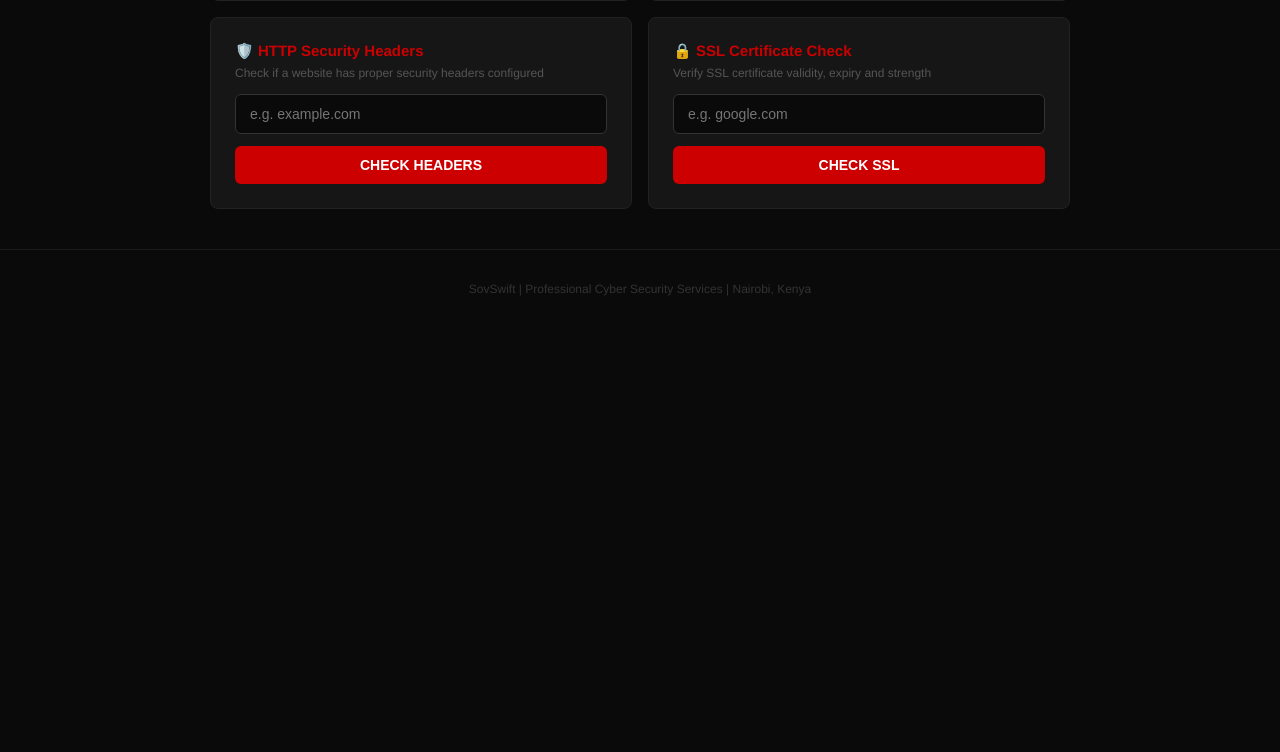
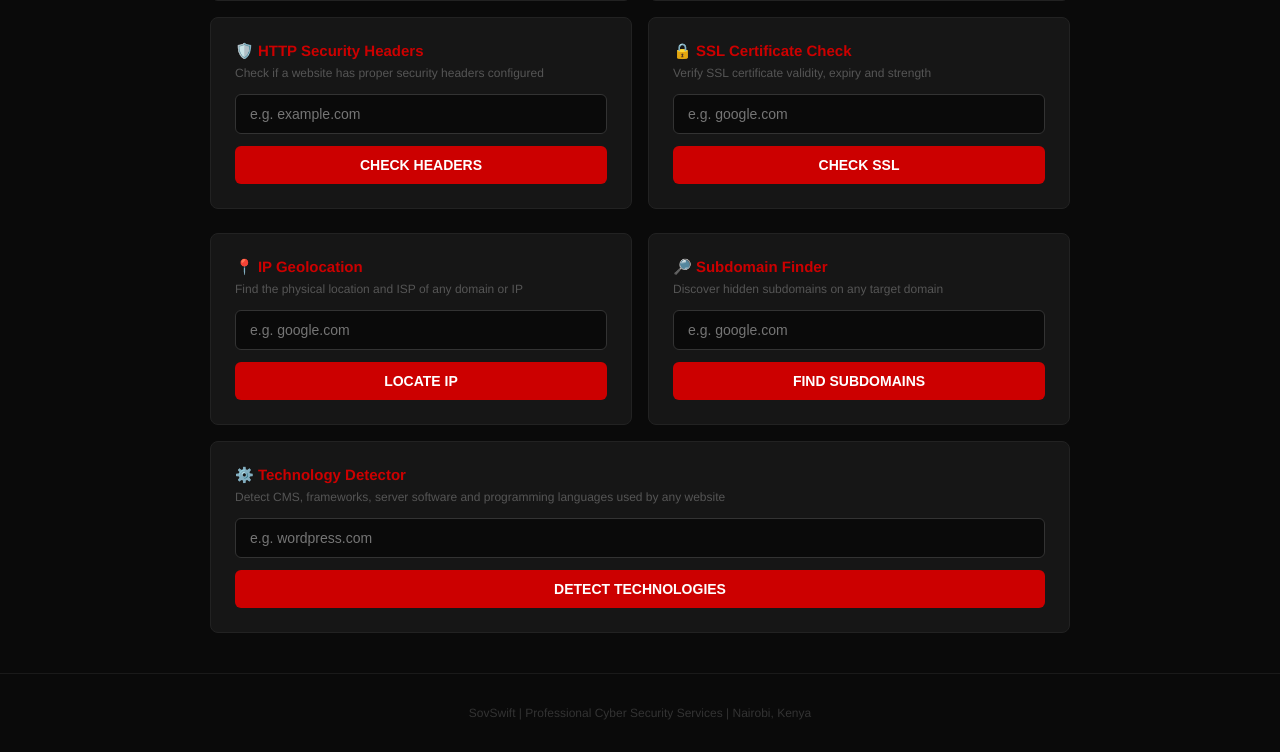
Before and after one commit to elvismogere/sovswift-toolkit, a Flask app: page / in a window 1280 px wide. Shown: the part 516-1268 px from the top of the page. Before the commit the page ends 812 px from the top, so only its background shows below. Run offline with Flask 3, Linux system fonts and the light colour scheme.

Commit message:
v7.0 - 8 tools added, 5 fully working

```diff
--- a/webapp/app.py
+++ b/webapp/app.py
@@ -225,3 +225,89 @@ def download(filename):
 if __name__ == "__main__":
     import os
     app.run(debug=False, host="0.0.0.0", port=int(os.environ.get("PORT", 5000)))
+
+@app.route("/ipgeo", methods=["POST"])
+def ip_geo():
+    target = request.form.get("target", "").strip()
+    if not target:
+        return jsonify({"error": "No target provided"})
+    try:
+        import urllib.request
+        ip = socket.gethostbyname(target) if not target.replace(".","").isdigit() else target
+        with urllib.request.urlopen(f"http://ip-api.com/json/{ip}?fields=country,regionName,city,isp,org,as,query", timeout=5) as r:
+            data = json.loads(r.read().decode())
+            return jsonify({"target": target, "ip": ip, "country": data.get("country","Unknown"), "region": data.get("regionName","Unknown"), "city": data.get("city","Unknown"), "isp": data.get("isp","Unknown"), "org": data.get("org","Unknown")})
+    except Exception as e:
+        return jsonify({"error": str(e)})
+
+@app.route("/subdomains", methods=["POST"])
+def subdomain_finder():
+    target = request.form.get("target", "").strip()
+    if not target:
+        return jsonify({"error": "No target provided"})
+    target = target.replace("https://","").replace("http://","").split("/")[0]
+    try:
+        found = []
+        common_subs = ["www","mail","ftp","admin","webmail","smtp","blog","dev","staging","api","shop","portal","vpn","test","demo","beta","app","mobile","cdn","static","media","secure","login","dashboard","cpanel","forum","support","help","wiki"]
+        for sub in common_subs:
+            try:
+                full = f"{sub}.{target}"
+                ip = socket.gethostbyname(full)
+                found.append({"subdomain": full, "ip": ip})
+            except:
+                pass
+        return jsonify({"target": target, "found": found, "count": len(found)})
+    except Exception as e:
+        return jsonify({"error": str(e)})
+
+@app.route("/techdetect", methods=["POST"])
+def tech_detect():
+    target = request.form.get("target", "").strip()
+    if not target:
+        return jsonify({"error": "No target provided"})
+    try:
+        import urllib.request
+        url = target if target.startswith("http") else f"http://{target}"
+        req = urllib.request.Request(url, headers={"User-Agent": "Mozilla/5.0"})
+        with urllib.request.urlopen(req, timeout=5) as r:
+            headers = dict(r.headers)
+            body = r.read(5000).decode(errors="ignore").lower()
+        tech = []
+        server = headers.get("Server","")
+        if server:
+            tech.append({"name": server, "category": "Web Server"})
+        powered = headers.get("X-Powered-By","")
+        if powered:
+            tech.append({"name": powered, "category": "Framework"})
+        cms_signatures = {
+            "WordPress": ["wp-content","wp-includes"],
+            "Joomla": ["joomla","/components/com_"],
+            "Drupal": ["drupal","sites/default/files"],
+            "Shopify": ["cdn.shopify.com"],
+            "Wix": ["wix.com"],
+            "Squarespace": ["squarespace.com"],
+            "Laravel": ["laravel_session"],
+            "Django": ["csrfmiddlewaretoken"],
+            "React": ["react","__react"],
+            "Vue.js": ["vue.js"],
+            "Angular": ["ng-version"],
+            "Bootstrap": ["bootstrap.min.css"],
+            "jQuery": ["jquery.min.js"],
+        }
+        for cms, sigs in cms_signatures.items():
+            for sig in sigs:
+                if sig in body:
+                    tech.append({"name": cms, "category": "CMS/Framework"})
+                    break
+        cookies = headers.get("Set-Cookie","")
+        if "PHPSESSID" in cookies:
+            tech.append({"name": "PHP", "category": "Language"})
+        seen = set()
+        unique_tech = []
+        for t in tech:
+            if t["name"] not in seen:
+                seen.add(t["name"])
+                unique_tech.append(t)
+        return jsonify({"target": target, "technologies": unique_tech, "count": len(unique_tech)})
+    except Exception as e:
+        return jsonify({"error": f"Could not detect: {str(e)}"})
--- a/webapp/templates/index.html
+++ b/webapp/templates/index.html
@@ -115,6 +115,41 @@
         </div>
 
     </div>
+
+    <div class="tools-grid">
+
+        <!-- IP Geolocation -->
+        <div class="card">
+            <h2>📍 IP Geolocation</h2>
+            <p>Find the physical location and ISP of any domain or IP</p>
+            <input type="text" id="ipgeo-target" placeholder="e.g. google.com" />
+            <button onclick="runIPGeo()">LOCATE IP</button>
+            <div class="loading" id="ipgeo-loading"><span class="spinner"></span>Locating...</div>
+            <div class="result-box" id="ipgeo-results"></div>
+        </div>
+
+        <!-- Subdomain Finder -->
+        <div class="card">
+            <h2>🔎 Subdomain Finder</h2>
+            <p>Discover hidden subdomains on any target domain</p>
+            <input type="text" id="sub-target" placeholder="e.g. google.com" />
+            <button onclick="runSubdomains()">FIND SUBDOMAINS</button>
+            <div class="loading" id="sub-loading"><span class="spinner"></span>Scanning subdomains...</div>
+            <div class="result-box" id="sub-results"></div>
+        </div>
+
+        <!-- Technology Detector -->
+        <div class="card full-width">
+            <h2>⚙️ Technology Detector</h2>
+            <p>Detect CMS, frameworks, server software and programming languages used by any website</p>
+            <input type="text" id="tech-target" placeholder="e.g. wordpress.com" />
+            <button onclick="runTechDetect()">DETECT TECHNOLOGIES</button>
+            <div class="loading" id="tech-loading"><span class="spinner"></span>Detecting technologies...</div>
+            <div class="result-box" id="tech-results"></div>
+        </div>
+
+    </div>
+
 </div>
 
 <footer>SovSwift | Professional Cyber Security Services | Nairobi, Kenya</footer>
@@ -244,8 +279,75 @@ document.addEventListener("keypress", function(e) {
         if (active.id === "whois-target") runWHOIS();
         if (active.id === "headers-target") runHeaders();
         if (active.id === "ssl-target") runSSL();
+        if (active.id === "ipgeo-target") runIPGeo();
+        if (active.id === "sub-target") runSubdomains();
+        if (active.id === "tech-target") runTechDetect();
     }
 });
+
+async function runIPGeo() {
+    const target = document.getElementById("ipgeo-target").value.trim();
+    if (!target) return alert("Enter a target");
+    show("ipgeo-loading"); hide("ipgeo-results");
+    try {
+        const data = await postForm("/ipgeo", target);
+        if (data.error) return alert(data.error);
+        document.getElementById("ipgeo-results").innerHTML = `
+            <div class="row"><span class="label">Target</span><span class="value">${data.target}</span></div>
+            <div class="row"><span class="label">IP</span><span class="value">${data.ip}</span></div>
+            <div class="row"><span class="label">Country</span><span class="value">${data.country}</span></div>
+            <div class="row"><span class="label">Region</span><span class="value">${data.region}</span></div>
+            <div class="row"><span class="label">City</span><span class="value">${data.city}</span></div>
+            <div class="row"><span class="label">ISP</span><span class="value">${data.isp}</span></div>
+            <div class="row"><span class="label">Organisation</span><span class="value">${data.org}</span></div>
+        `;
+        show("ipgeo-results");
+    } catch(e) { alert("Geolocation failed"); }
+    finally { hide("ipgeo-loading"); }
+}
+
+async function runSubdomains() {
+    const target = document.getElementById("sub-target").value.trim();
+    if (!target) return alert("Enter a domain");
+    show("sub-loading"); hide("sub-results");
+    try {
+        const data = await postForm("/subdomains", target);
+        if (data.error) return alert(data.error);
+        let html = `<div class="row"><span class="label">Found</span><span class="value ${data.count > 0 ? "warn" : "ok"}">${data.count} subdomains</span></div><br>`;
+        if (data.found.length === 0) {
+            html += `<div style="color:#555; font-size:13px;">No subdomains found</div>`;
+        } else {
+            data.found.forEach(s => {
+                html += `<div class="port-open"><strong>${s.subdomain}</strong><div class="banner-text">${s.ip}</div></div>`;
+            });
+        }
+        document.getElementById("sub-results").innerHTML = html;
+        show("sub-results");
+    } catch(e) { alert("Subdomain scan failed"); }
+    finally { hide("sub-loading"); }
+}
+
+async function runTechDetect() {
+    const target = document.getElementById("tech-target").value.trim();
+    if (!target) return alert("Enter a domain");
+    show("tech-loading"); hide("tech-results");
+    try {
+        const data = await postForm("/techdetect", target);
+        if (data.error) return alert(data.error);
+        let html = `<div class="row"><span class="label">Technologies Found</span><span class="value warn">${data.count}</span></div><br>`;
+        if (data.technologies.length === 0) {
+            html += `<div style="color:#555; font-size:13px;">No technologies detected</div>`;
+        } else {
+            data.technologies.forEach(t => {
+                html += `<div class="port-open"><strong>${t.name}</strong><div class="banner-text">${t.category}</div></div>`;
+            });
+        }
+        document.getElementById("tech-results").innerHTML = html;
+        show("tech-results");
+    } catch(e) { alert("Detection failed"); }
+    finally { hide("tech-loading"); }
+}
+
 </script>
 </body>
 </html>
```
